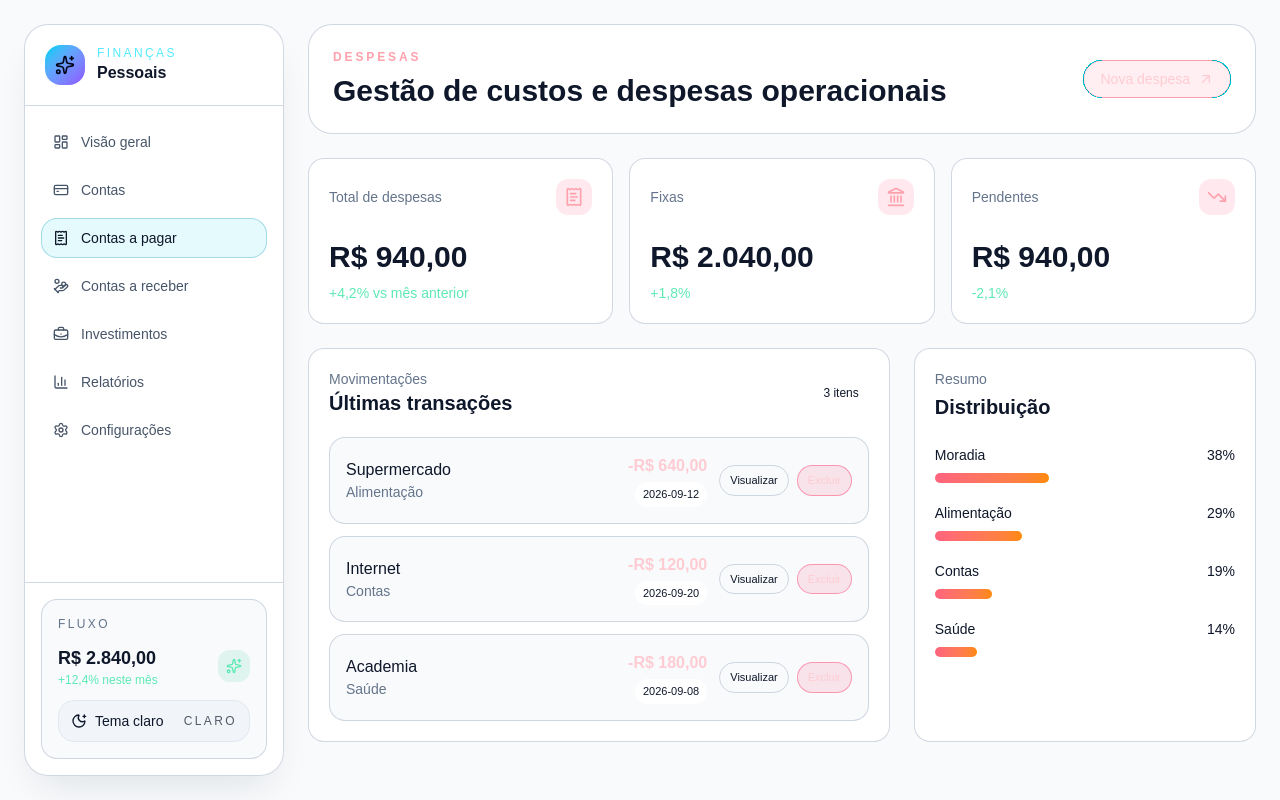
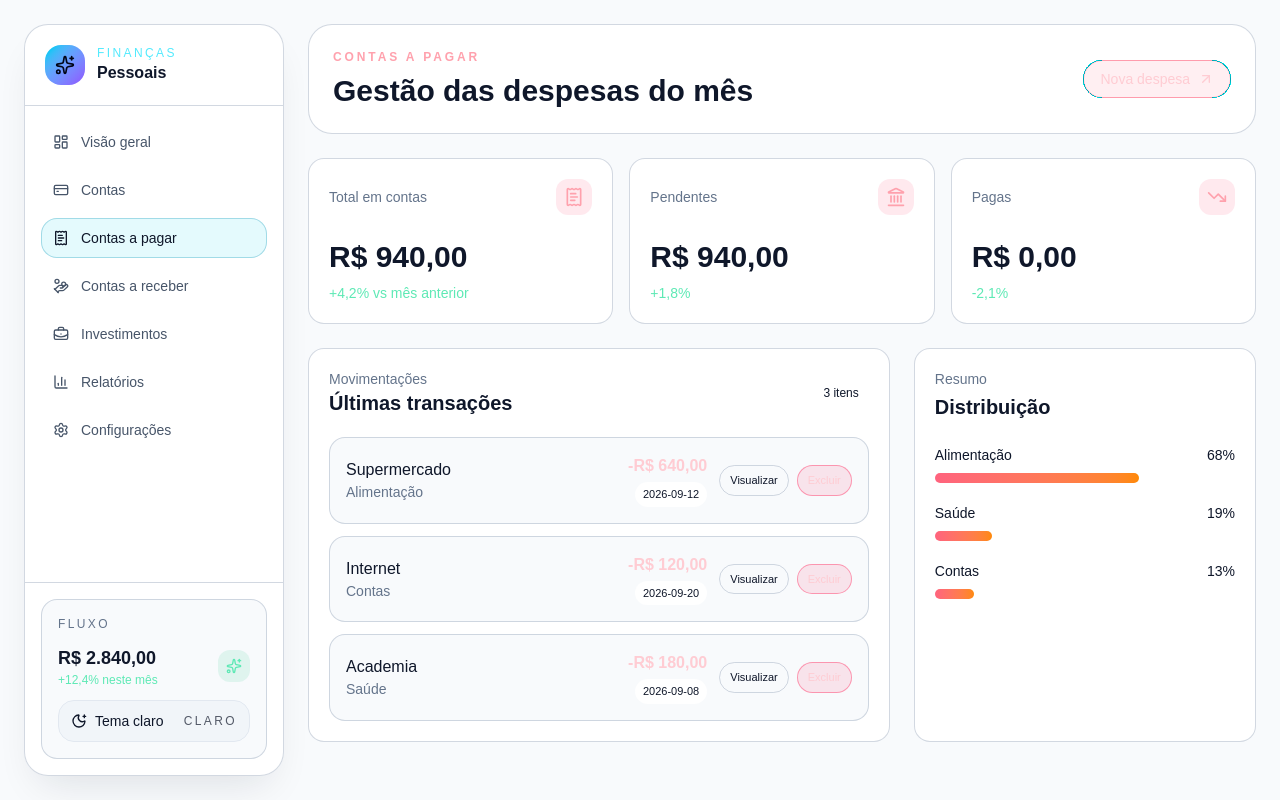
Before and after one commit to EgorRodrigues/fin-front, a Next.js app: page /despesas in a window 1280 px wide. Built offline with nearby package versions, Linux system fonts and the light colour scheme.

Commit message:
feat: refactor transaction handling into TransactionModulePage component for better modularity and code organization

```diff
--- a/src/app/despesas/page.tsx
+++ b/src/app/despesas/page.tsx
@@ -1,61 +1,14 @@
-"use client";
-
-import { Landmark, ReceiptText, TrendingDown } from "lucide-react";
-
-import { TransactionPage } from "@/components/transaction-page";
-import { getTransactionsByModule } from "@/data/transactions";
-import { formatCurrency, TransactionModule } from "@/types/transaction";
-
-const despesas = getTransactionsByModule(TransactionModule.CONTAS_A_PAGAR);
-const pagas = getTransactionsByModule(TransactionModule.CONTAS_PAGAS);
-
-const metrics = [
-  {
-    label: "Total de despesas",
-    value: formatCurrency(despesas.reduce((sum, item) => sum + item.amount, 0)),
-    change: "+4,2% vs mês anterior",
-    icon: ReceiptText,
-  },
-  {
-    label: "Fixas",
-    value: formatCurrency(pagas.reduce((sum, item) => sum + item.amount, 0)),
-    change: "+1,8%",
-    icon: Landmark,
-  },
-  {
-    label: "Pendentes",
-    value: formatCurrency(despesas.filter((item) => item.status !== "pago").reduce((sum, item) => sum + item.amount, 0)),
-    change: "-2,1%",
-    icon: TrendingDown,
-  },
-];
-
-const transactions = despesas.map((transaction) => ({
-  name: transaction.description,
-  category: transaction.category,
-  amount: `-${formatCurrency(transaction.amount)}`,
-  date: transaction.date,
-  status: transaction.status,
-  account: transaction.account,
-}));
-
-const summary = [
-  { label: "Moradia", value: 38, color: "bg-rose-400" },
-  { label: "Alimentação", value: 29, color: "bg-orange-400" },
-  { label: "Contas", value: 19, color: "bg-cyan-400" },
-  { label: "Saúde", value: 14, color: "bg-violet-400" },
-];
+import { TransactionModulePage } from "@/components/transaction-module-page";
+import { TransactionModule } from "@/types/transaction";
 
 export default function DespesasPage() {
   return (
-    <TransactionPage
-      eyebrow="Despesas"
-      title="Gestão de custos e despesas operacionais"
+    <TransactionModulePage
+      module={TransactionModule.CONTAS_A_PAGAR}
+      eyebrow="Contas a pagar"
+      title="Gestão das despesas do mês"
       buttonLabel="Nova despesa"
       accent="rose"
-      metrics={metrics}
-      transactions={transactions}
-      summary={summary}
       storageKey="financy:despesas"
     />
   );
--- a/src/app/layout.tsx
+++ b/src/app/layout.tsx
@@ -18,21 +18,6 @@ export const metadata: Metadata = {
   description: "Dashboard pessoal de finanças com indicadores, fluxo de caixa e organização de contas.",
 };
 
-const themeScript = `
-  (function() {
-    try {
-      const storedTheme = localStorage.getItem('theme');
-      const systemPrefersDark = window.matchMedia('(prefers-color-scheme: dark)').matches;
-      const theme = storedTheme ?? (systemPrefersDark ? 'dark' : 'light');
-      document.documentElement.dataset.theme = theme;
-      document.documentElement.style.colorScheme = theme;
-    } catch (error) {
-      document.documentElement.dataset.theme = 'dark';
-      document.documentElement.style.colorScheme = 'dark';
-    }
-  })();
-`;
-
 export default function RootLayout({ children }: LayoutProps<"/">) {
   return (
     <html
@@ -40,9 +25,6 @@ export default function RootLayout({ children }: LayoutProps<"/">) {
       suppressHydrationWarning
       className={`${geistSans.variable} ${geistMono.variable} h-full antialiased`}
     >
-      <head>
-        <script dangerouslySetInnerHTML={{ __html: themeScript }} />
-      </head>
       <body className="min-h-full flex flex-col bg-background text-foreground">
         <AppShell>{children}</AppShell>
       </body>
--- a/src/app/outras-receitas/page.tsx
+++ b/src/app/outras-receitas/page.tsx
@@ -1,61 +1,14 @@
-"use client";
-
-import { CircleDollarSign, HandCoins, TrendingUp } from "lucide-react";
-
-import { TransactionPage } from "@/components/transaction-page";
-import { getTransactionsByModule } from "@/data/transactions";
-import { formatCurrency, TransactionModule } from "@/types/transaction";
-
-const receitas = getTransactionsByModule(TransactionModule.CONTAS_A_RECEBER);
-const recebidas = getTransactionsByModule(TransactionModule.CONTAS_RECEBIDAS);
-
-const metrics = [
-  {
-    label: "Receita total",
-    value: formatCurrency(receitas.reduce((sum, item) => sum + item.amount, 0)),
-    change: "+8,7% vs mês anterior",
-    icon: HandCoins,
-  },
-  {
-    label: "Recorrentes",
-    value: formatCurrency(recebidas.reduce((sum, item) => sum + item.amount, 0)),
-    change: "+5,2%",
-    icon: TrendingUp,
-  },
-  {
-    label: "Pendentes",
-    value: formatCurrency(receitas.filter((item) => item.status !== "recebido").reduce((sum, item) => sum + item.amount, 0)),
-    change: "+12,4%",
-    icon: CircleDollarSign,
-  },
-];
-
-const transactions = receitas.map((transaction) => ({
-  name: transaction.description,
-  category: transaction.category,
-  amount: `+${formatCurrency(transaction.amount)}`,
-  date: transaction.date,
-  status: transaction.status,
-  account: transaction.account,
-}));
-
-const summary = [
-  { label: "Serviços", value: 36, color: "bg-emerald-400" },
-  { label: "Investimentos", value: 28, color: "bg-cyan-400" },
-  { label: "Educação", value: 21, color: "bg-violet-400" },
-  { label: "Receitas fixas", value: 15, color: "bg-amber-400" },
-];
+import { TransactionModulePage } from "@/components/transaction-module-page";
+import { TransactionModule } from "@/types/transaction";
 
 export default function OutrasReceitasPage() {
   return (
-    <TransactionPage
-      eyebrow="Outras receitas"
+    <TransactionModulePage
+      module={TransactionModule.CONTAS_A_RECEBER}
+      eyebrow="Contas a receber"
       title="Fluxo de receitas complementares"
       buttonLabel="Nova receita"
       accent="emerald"
-      metrics={metrics}
-      transactions={transactions}
-      summary={summary}
       storageKey="financy:outras-receitas"
     />
   );
--- /dev/null
+++ b/src/components/transaction-module-page.tsx
@@ -0,0 +1,110 @@
+"use client";
+
+import type { LucideIcon } from "lucide-react";
+import {
+  CircleDollarSign,
+  HandCoins,
+  Landmark,
+  ReceiptText,
+  TrendingDown,
+  TrendingUp,
+} from "lucide-react";
+
+import { TransactionPage } from "@/components/transaction-page";
+import { getTransactionsByModule } from "@/data/transactions";
+import {
+  formatCurrency,
+  transactionStatusLabels,
+  TransactionModule,
+  TransactionType,
+} from "@/types/transaction";
+
+interface TransactionModulePageProps {
+  module: TransactionModule;
+  eyebrow: string;
+  title: string;
+  buttonLabel: string;
+  accent: "cyan" | "rose" | "emerald";
+  storageKey: string;
+}
+
+export function TransactionModulePage({
+  module,
+  eyebrow,
+  title,
+  buttonLabel,
+  accent,
+  storageKey,
+}: TransactionModulePageProps) {
+  const records = getTransactionsByModule(module);
+  const isExpenseModule =
+    module === TransactionModule.CONTAS_A_PAGAR || module === TransactionModule.CONTAS_PAGAS;
+
+  const total = records.reduce((sum, transaction) => sum + transaction.amount, 0);
+  const pending = records
+    .filter((transaction) => transaction.status !== "pago" && transaction.status !== "recebido")
+    .reduce((sum, transaction) => sum + transaction.amount, 0);
+
+  const completedTotal = records
+    .filter((transaction) =>
+      isExpenseModule ? transaction.status === "pago" : transaction.status === "recebido",
+    )
+    .reduce((sum, transaction) => sum + transaction.amount, 0);
+
+  const metrics: Array<{ label: string; value: string; change: string; icon: LucideIcon }> = [
+    {
+      label: isExpenseModule ? "Total em contas" : "Total em recebimento",
+      value: formatCurrency(total),
+      change: "+4,2% vs mês anterior",
+      icon: isExpenseModule ? ReceiptText : HandCoins,
+    },
+    {
+      label: isExpenseModule ? "Pendentes" : "A receber",
+      value: formatCurrency(pending),
+      change: "+1,8%",
+      icon: isExpenseModule ? Landmark : TrendingUp,
+    },
+    {
+      label: isExpenseModule ? "Pagas" : "Recebidas",
+      value: formatCurrency(completedTotal),
+      change: "-2,1%",
+      icon: isExpenseModule ? TrendingDown : CircleDollarSign,
+    },
+  ];
+
+  const summary = Object.entries(
+    records.reduce<Record<string, number>>((accumulator, transaction) => {
+      accumulator[transaction.category] = (accumulator[transaction.category] ?? 0) + transaction.amount;
+      return accumulator;
+    }, {}),
+  )
+    .sort(([, left], [, right]) => right - left)
+    .slice(0, 4)
+    .map(([category, value]) => ({
+      label: category,
+      value: total > 0 ? Math.min(100, Math.max(10, Math.round((value / total) * 100 || 10))) : 0,
+      color: "bg-cyan-400",
+    }));
+
+  const transactions = records.map((transaction) => ({
+    name: transaction.description,
+    category: transaction.category,
+    amount: `${transaction.type === TransactionType.DESPESA ? "-" : "+"}${formatCurrency(transaction.amount)}`,
+    date: transaction.date,
+    status: transactionStatusLabels[transaction.status],
+    account: transaction.account ?? "Não informada",
+  }));
+
+  return (
+    <TransactionPage
+      eyebrow={eyebrow}
+      title={title}
+      buttonLabel={buttonLabel}
+      accent={accent}
+      metrics={metrics}
+      transactions={transactions}
+      summary={summary}
+      storageKey={storageKey}
+    />
+  );
+}
--- a/src/components/transaction-page.tsx
+++ b/src/components/transaction-page.tsx
@@ -87,25 +87,30 @@ export function TransactionPage({
     index: number;
   } | null>(null);
   const [formData, setFormData] = useState(initialForm);
-  const [persistedTransactions, setPersistedTransactions] = useState<TransactionItem[]>(() => {
+  const [persistedTransactions, setPersistedTransactions] = useState<TransactionItem[]>(transactions);
+
+  const currentAccent = accentMap[accent];
+
+  useEffect(() => {
     if (typeof window === "undefined") {
-      return transactions;
+      return;
     }
 
     const saved = window.localStorage.getItem(storageKey);
     if (!saved) {
-      return transactions;
+      setPersistedTransactions(transactions);
+      return;
     }
 
     try {
       const parsed = JSON.parse(saved) as TransactionItem[];
-      return Array.isArray(parsed) && parsed.length > 0 ? parsed : transactions;
+      if (Array.isArray(parsed) && parsed.length > 0) {
+        setPersistedTransactions(parsed);
+      }
     } catch {
-      return transactions;
+      setPersistedTransactions(transactions);
     }
-  });
-
-  const currentAccent = accentMap[accent];
+  }, [storageKey, transactions]);
 
   useEffect(() => {
     if (typeof window !== "undefined") {
```
